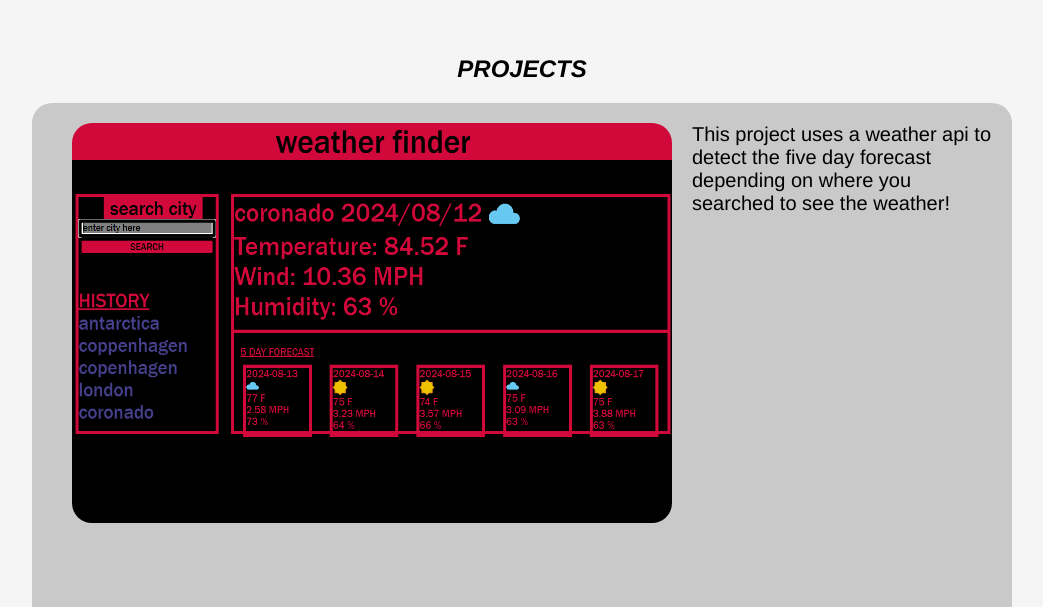
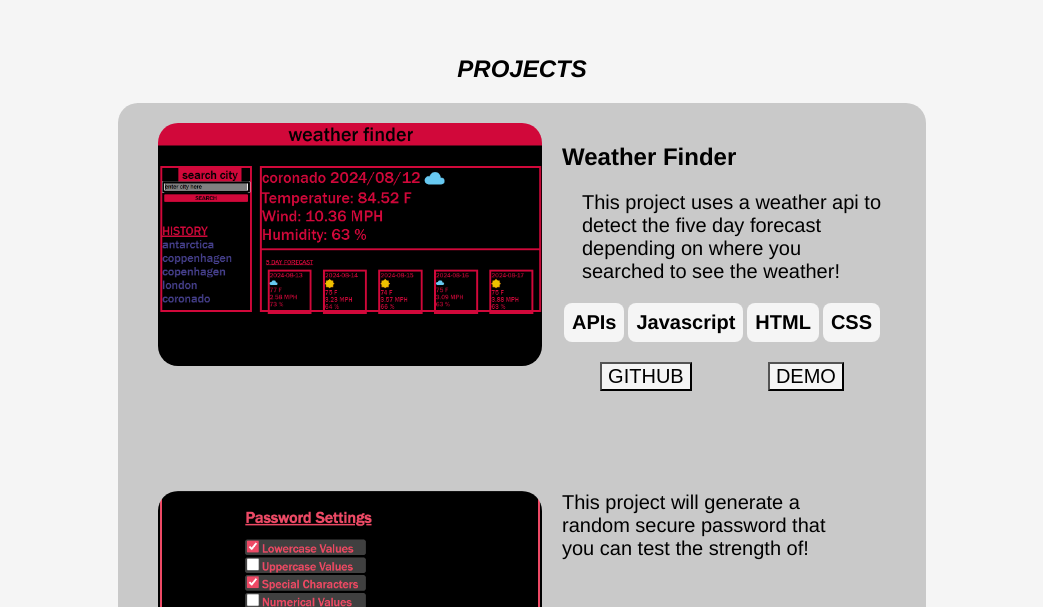
Before and after one commit to ZeroBitzz/portfolio-site, a React (Create React App) app: page / in a window 1280 px wide. Shown: the part 861-1468 px from the top of the page, without its empty margins (118-1161 px from the left). Built offline with nearby package versions, Linux system fonts and the light colour scheme.

Commit message:
worked on the projects section some more

```diff
--- a/src/App.css
+++ b/src/App.css
@@ -85,11 +85,55 @@ body {
   background-color: #c9c9c9;
   padding: 20px;
   border-radius: 20px;
+  width: 60%;
 }
 
 .project-div {
   margin-bottom: 100px;
   display: flex;
+}
+
+.project-desc {
+  margin-left: 20px;
+  display: flex;
+  flex-direction: column;
+}
+
+.tools-used {
+  margin-top: 20px;
+  display: flex;
+  flex-direction: row;
+  justify-content: space-around;
+  font-size: 20px;
+  font-weight: bold;
+}
+.tools-used div{
+  background-color: whitesmoke;
+  padding: 8px;
+  border-radius: 8px;
+}
+.tools-used div:hover {
+  cursor: default;
+}
+
+.link-buttons {
+  margin-top: 20px;
+  display: flex;
+  justify-content: space-around;
+}
+.link-buttons button {
+  background-color: whitesmoke;
+  font-size: 20px;
+}
+.link-buttons button:hover {
+  background-color: red;
+}
+.link-buttons a {
+  text-decoration: none;
+  color: black;
+}
+.link-buttons a:hover {
+  color: white;
 }
 
 .project-div span{
@@ -100,8 +144,8 @@ body {
 
 .project-div img{
   border-radius: 20px;
-  width: 600px;
-  height: 400px;
+  width: 50%;
+  height: 50%;
   display: flex;
   font-size: 50px;
   margin-left: 20px;
--- a/src/App.js
+++ b/src/App.js
@@ -84,7 +84,28 @@ function App() {
 
           <div className='project-div'>
             <img src={proj1} alt='weather-finder-img'/>
-            <span>This project uses a weather api to detect the five day forecast depending on where you searched to see the weather!</span>
+            <div className='project-desc'>
+              <h2>Weather Finder</h2>
+              <span>This project uses a weather api to detect the five day forecast depending on where you searched to see the weather!</span>
+              <div className='tools-used'>
+                <div>
+                  APIs
+                </div>
+                <div>
+                  Javascript
+                </div>
+                <div>
+                  HTML
+                </div>
+                <div>
+                  CSS
+                </div>
+              </div>
+              <div className='link-buttons'>
+                <button><a href='https://github.com/ZeroBitzz/weather-finder' target='blank'>GITHUB</a></button>
+                <button><a href='https://serene-narwhal-b92afd.netlify.app/' target='blank'>DEMO</a></button>
+              </div>
+            </div>
           </div>
 
           <div className='project-div'>
```
